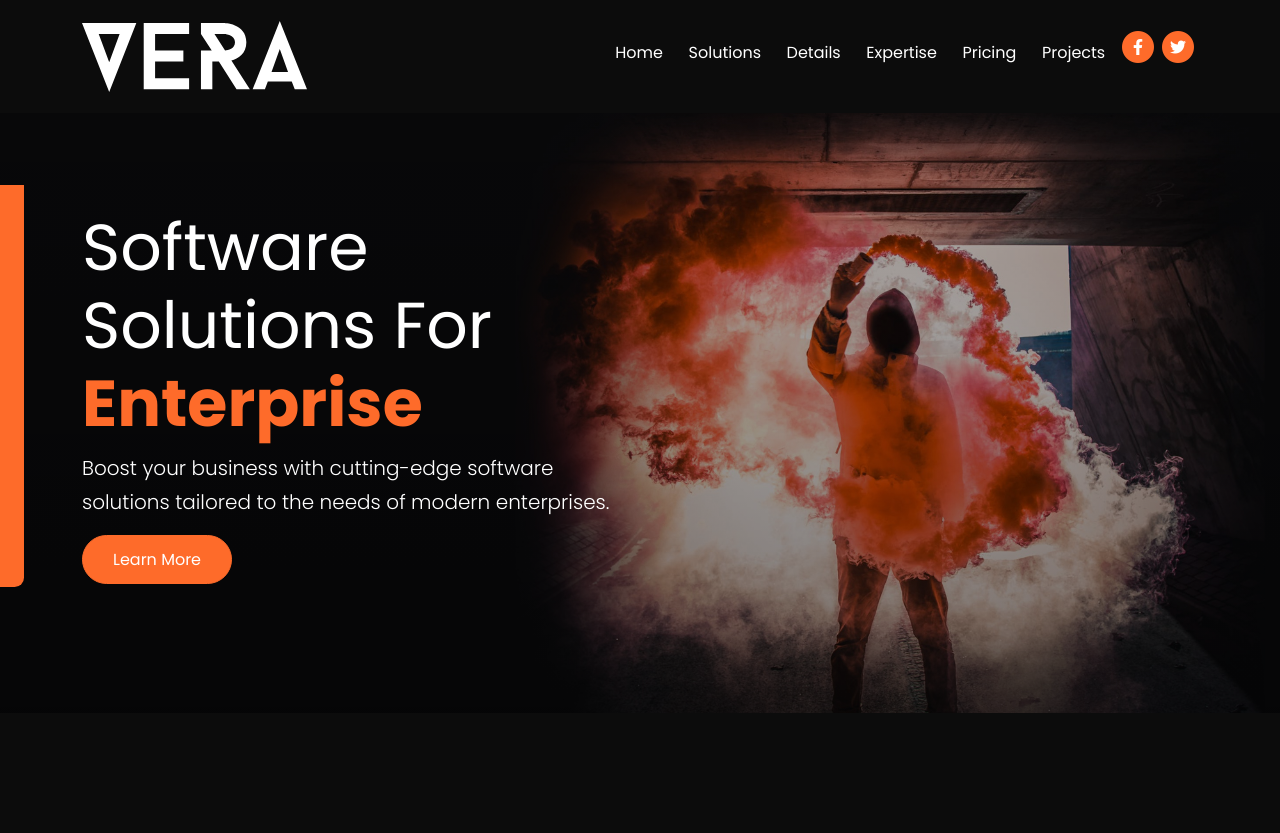
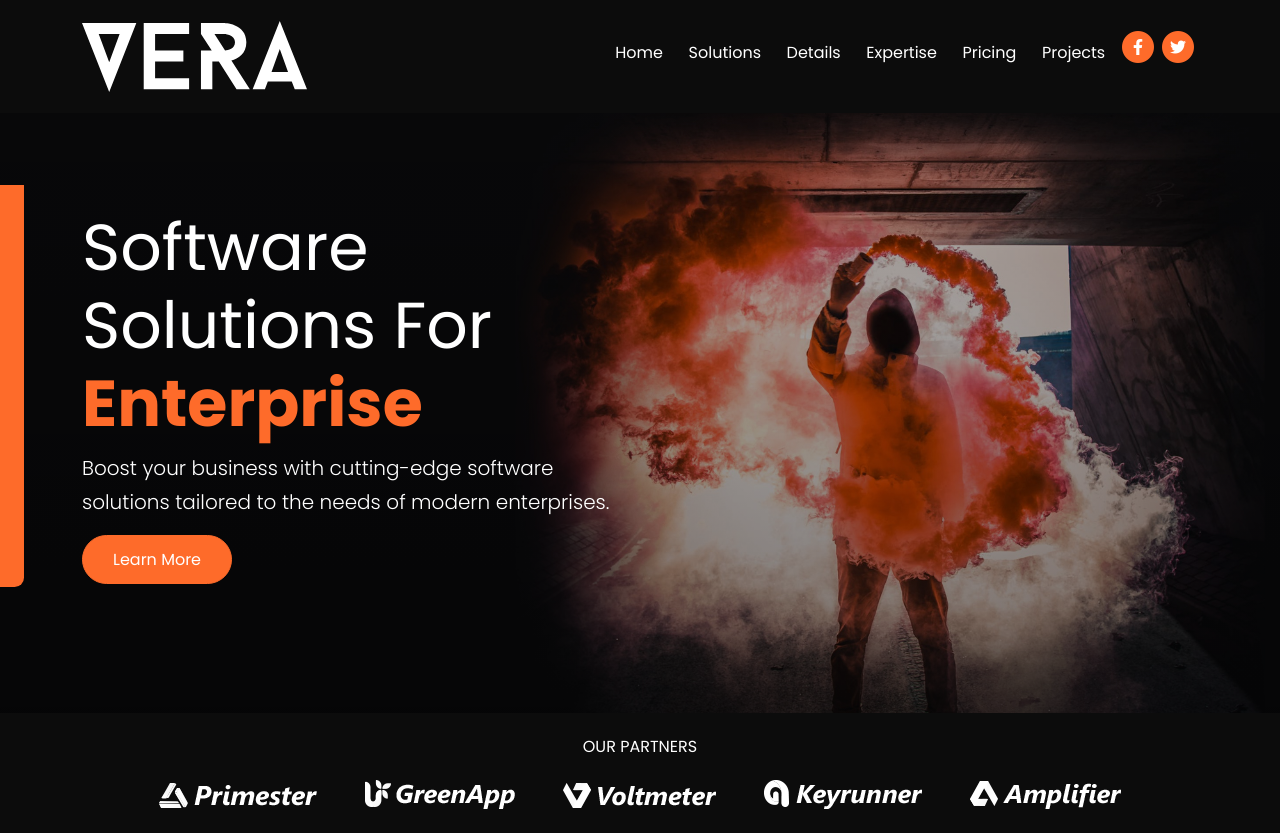
Before and after one commit to o0Danii0o/vera-website, a website: page index.html in a window 1280 px wide. Before the commit the page ends 800 px from the top, so only its background shows below. Drawn offline with nearby package versions, Linux system fonts and the light colour scheme; files that its build step writes are made by us from their sources.

Commit message:
add partners section

```diff
--- a/index.html
+++ b/index.html
@@ -72,7 +72,7 @@
 
             <span class="nav-item">
               <span class="fa-stack">
-                <a href="https://facebook.com" target="_blank">
+                <a href="https://twitter.com" target="_blank">
                   <i class="fas fa-circle fa-stack-2x"></i>
                   <i class="fab fa-twitter fa-stack-1x text-white"></i>
                 </a>
@@ -84,18 +84,24 @@
     </nav>
 
     <!-- Header -->
-     <header class="header position-relative">
-      <img src="images/vertical-decoration-left.svg" alt="" class="vertical-decoration position-absolute d-none d-md-block">
+    <header class="header position-relative">
+      <img
+        src="images/vertical-decoration-left.svg"
+        alt=""
+        class="vertical-decoration position-absolute d-none d-md-block"
+      />
       <div class="container">
         <div class="row">
           <div class="col-md-6 pt-5">
             <h1 class="xl-text mt-5">
-              Software Solutions For <span class="text-primary fw-bold replace-me">Small Business, Startups, Enterprise</span>
+              Software Solutions For
+              <span class="text-primary fw-bold replace-me"
+                >Small Business, Startups, Enterprise</span
+              >
             </h1>
             <p class="lead">
-              Boost your business with cutting-edge software solutions
-              tailored to
-              the needs of modern enterprises.
+              Boost your business with cutting-edge software solutions tailored
+              to the needs of modern enterprises.
             </p>
             <a href="#" class="btn btn-primary text-white">Learn More</a>
           </div>
@@ -103,6 +109,37 @@
       </div>
     </header>
 
+    <!-- Partners -->
+    <section class="partners py-4 overflow-hidden">
+      <div class="container">
+        <div class="row">
+          <div class="col-lg-10 offset-lg-1">
+            <h6 class="text-center mb-4 text-uppercase">Our partners</h6>
+            <div
+              class="d-flex justify-content-center align-items-center text-center"
+            >
+              <div>
+                <img src="images/partner-logo-1.png" alt="" class="mx-4" />
+              </div>
+              <div class="d-none d-sm-block">
+                <img src="images/partner-logo-2.png" alt="" class="mx-4" />
+              </div>
+              <div class="d-none d-md-block">
+                <img src="images/partner-logo-3.png" alt="" class="mx-4" />
+              </div>
+              <div class="d-none d-lg-block">
+                <img src="images/partner-logo-4.png" alt="" class="mx-4" />
+              </div>
+              <div class="d-none d-lg-block">
+                <img src="images/partner-logo-5.png" alt="" class="mx-4" />
+              </div>
+            </div>
+
+          </div>
+        </div>
+      </div>
+    </section>
+
     <script src="js/replaceme.min.js"></script>
     <script src="js/bootstrap.bundle.min.js"></script>
     <script src="js/script.js"></script>
```
